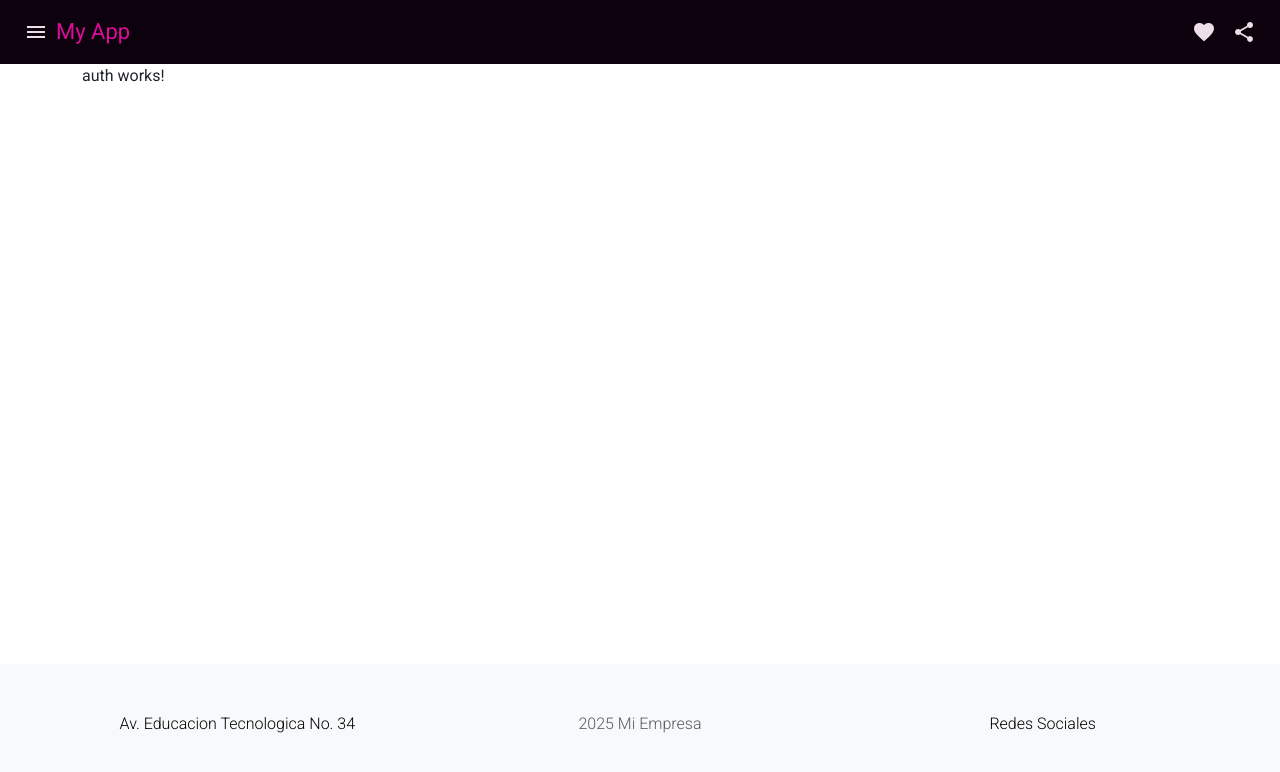
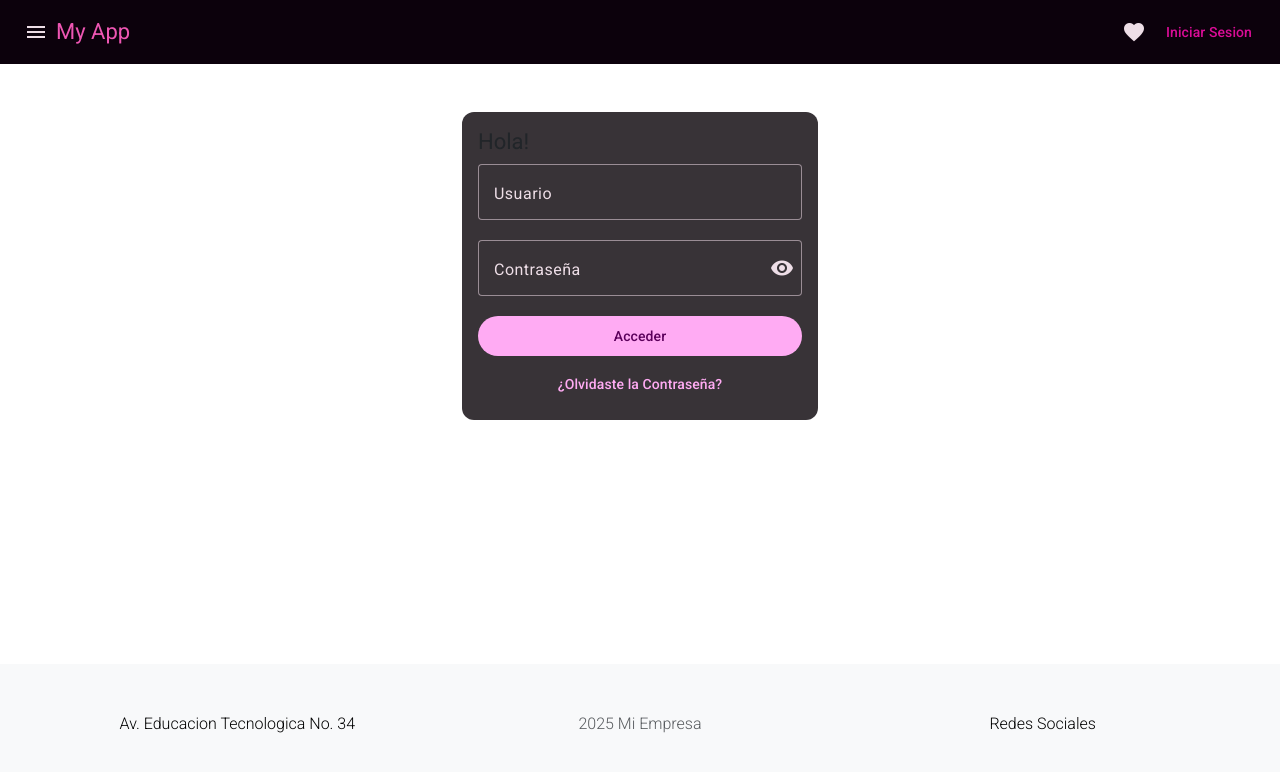
Before and after one commit to azrayos01/sistema-ventas-yeru-giri5091-app, an Angular app: page /auth in a window 1280 px wide. Shown: the top 772 px of the page. Built offline with nearby package versions, Linux system fonts and the light colour scheme.

Commit message:
Estilo Iniciar Sesion

```diff
--- a/src/app/pages/auth/auth-module.ts
+++ b/src/app/pages/auth/auth-module.ts
@@ -3,6 +3,7 @@
 
 import { AuthRoutingModule } from './auth-routing-module';
 import { Auth } from './auth';
+import { MaterialModule } from '../../material.module';
 
 
 @NgModule({
@@ -11,7 +12,8 @@
   ],
   imports: [
     CommonModule,
-    AuthRoutingModule
+    AuthRoutingModule,
+    MaterialModule
   ]
 })
 export class AuthModule { }
--- a/src/app/pages/auth/auth.html
+++ b/src/app/pages/auth/auth.html
@@ -1 +1,32 @@
-<p>auth works!</p>
+<div class="row justify-content-md-center pt-5">
+    <div class="col col-lg-4">
+       <mat-card appearance="filled">
+            <mat-card-header>
+                <mat-card-title>Hola!</mat-card-title>
+            </mat-card-header>
+            <mat-card-content>
+                <mat-form-field class="full-width pt-2" appearance="outline">
+                    <mat-label>Usuario</mat-label>
+                    <input matInput>
+                </mat-form-field>
+                <mat-form-field class="full-width" appearance="outline">
+                    <mat-label>Contraseña</mat-label>
+                    <input type="password" matInput>
+                    <button matIconButton matSuffix>
+                        <mat-icon>
+                            visibility
+                        </mat-icon>
+                    </button>
+                </mat-form-field>
+
+                <button class="full-width" matButton="filled">
+                    Acceder
+                </button>
+                <button class="full-width mt-2" matButton="text">
+                    ¿Olvidaste la Contraseña?
+                </button>
+
+            </mat-card-content>
+       </mat-card>
+    </div>
+</div>
--- a/src/app/pages/home/home.html
+++ b/src/app/pages/home/home.html
@@ -1 +1,38 @@
-<p>home works!</p>
+<div id="carouselExampleCaptions" class="carousel slide">
+  <div class="carousel-indicators">
+    <button type="button" data-bs-target="#carouselExampleCaptions" data-bs-slide-to="0" class="active" aria-current="true" aria-label="Slide 1"></button>
+    <button type="button" data-bs-target="#carouselExampleCaptions" data-bs-slide-to="1" aria-label="Slide 2"></button>
+    <button type="button" data-bs-target="#carouselExampleCaptions" data-bs-slide-to="2" aria-label="Slide 3"></button>
+  </div>
+  <div class="carousel-inner">
+    <div class="carousel-item active">
+      <img src="https://picsum.photos/200/300" class="d-block w-100" alt="...">
+      <div class="carousel-caption d-none d-md-block">
+        <h5>First slide label</h5>
+        <p>Some representative placeholder content for the first slide.</p>
+      </div>
+    </div>
+    <div class="carousel-item">
+      <img src="..." class="d-block w-100" alt="...">
+      <div class="carousel-caption d-none d-md-block">
+        <h5>Second slide label</h5>
+        <p>Some representative placeholder content for the second slide.</p>
+      </div>
+    </div>
+    <div class="carousel-item">
+      <img src="..." class="d-block w-100" alt="...">
+      <div class="carousel-caption d-none d-md-block">
+        <h5>Third slide label</h5>
+        <p>Some representative placeholder content for the third slide.</p>
+      </div>
+    </div>
+  </div>
+  <button class="carousel-control-prev" type="button" data-bs-target="#carouselExampleCaptions" data-bs-slide="prev">
+    <span class="carousel-control-prev-icon" aria-hidden="true"></span>
+    <span class="visually-hidden">Previous</span>
+  </button>
+  <button class="carousel-control-next" type="button" data-bs-target="#carouselExampleCaptions" data-bs-slide="next">
+    <span class="carousel-control-next-icon" aria-hidden="true"></span>
+    <span class="visually-hidden">Next</span>
+  </button>
+</div>
--- a/src/app/shared/components/header/header.html
+++ b/src/app/shared/components/header/header.html
@@ -2,12 +2,12 @@
   <button matIconButton>
     <mat-icon>menu</mat-icon>
   </button>
-  <span>My App</span>
+  <a [routerLink]="'home'">My App</a>
   <span class="spacer"></span>
   <button matIconButton>
     <mat-icon>favorite</mat-icon>
   </button>
-  <button matIconButton>
-    <mat-icon>share</mat-icon>
+  <button mat-button (click)="navegarLogin()">
+    Iniciar Sesion
   </button>
   </mat-toolbar>
--- a/src/app/shared/components/header/header.scss
+++ b/src/app/shared/components/header/header.scss
@@ -1,3 +1,8 @@
 .spacer {
   flex: 1 1 auto;
 }
+
+a {
+  text-decoration: none;
+  color: rgb(238, 86, 179);
+}
--- a/src/app/shared/components/header/header.ts
+++ b/src/app/shared/components/header/header.ts
@@ -1,4 +1,5 @@
 import { Component } from '@angular/core';
+import { Router } from '@angular/router';
 
 @Component({
   selector: 'app-header',
@@ -8,4 +9,10 @@
 })
 export class Header {
 
+  constructor(private router: Router) { }
+
+  navegarLogin() {
+    this.router.navigate(['/auth']);
+  }
+
 }
--- a/src/styles.scss
+++ b/src/styles.scss
@@ -3,6 +3,10 @@
 
 html, body { height: 100%; }
 body { margin: 0; font-family: Roboto, "Helvetica Neue", sans-serif; }
+
+.full-width {
+  width: 100%;
+}
 
 // Customize the entire app. Change :root to your selector if you want to scope the styles.
 :root {
```
Also changed, not shown: src/app/material.module.ts (+7 -1 lines).
